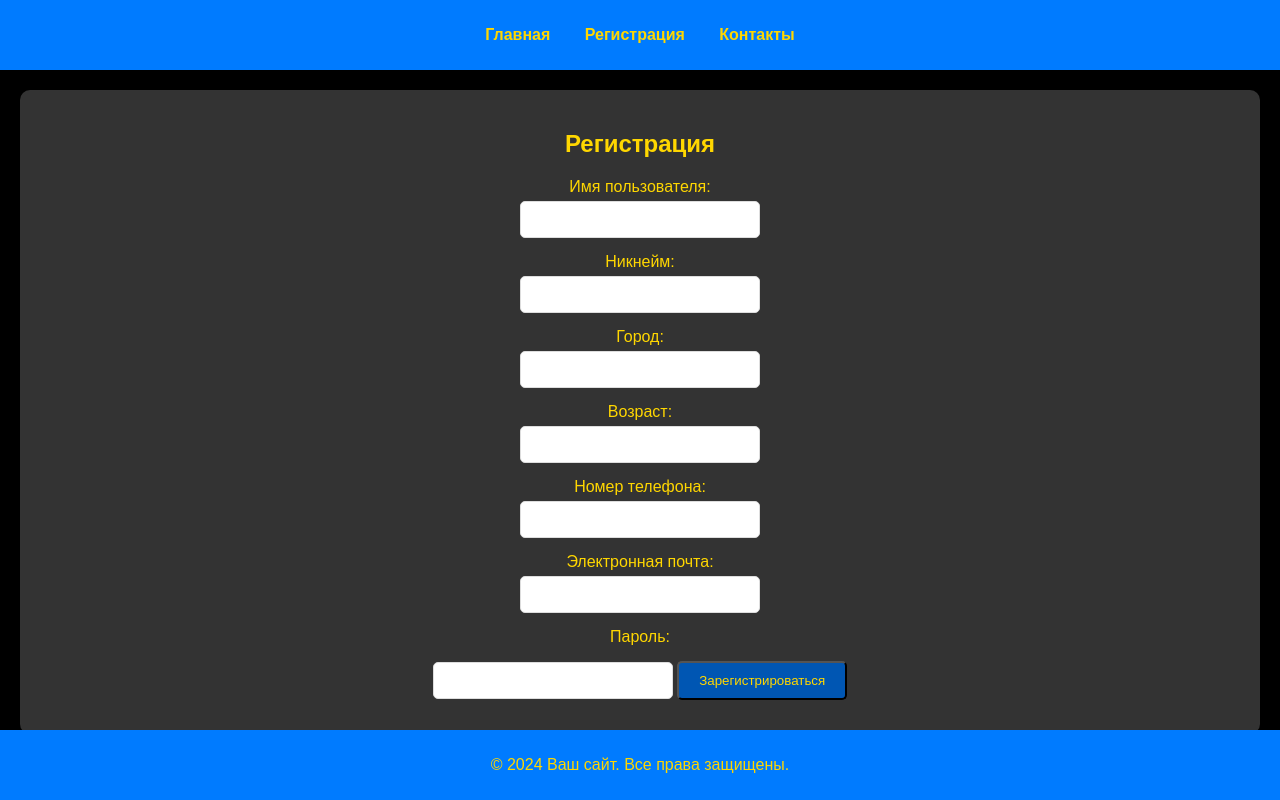
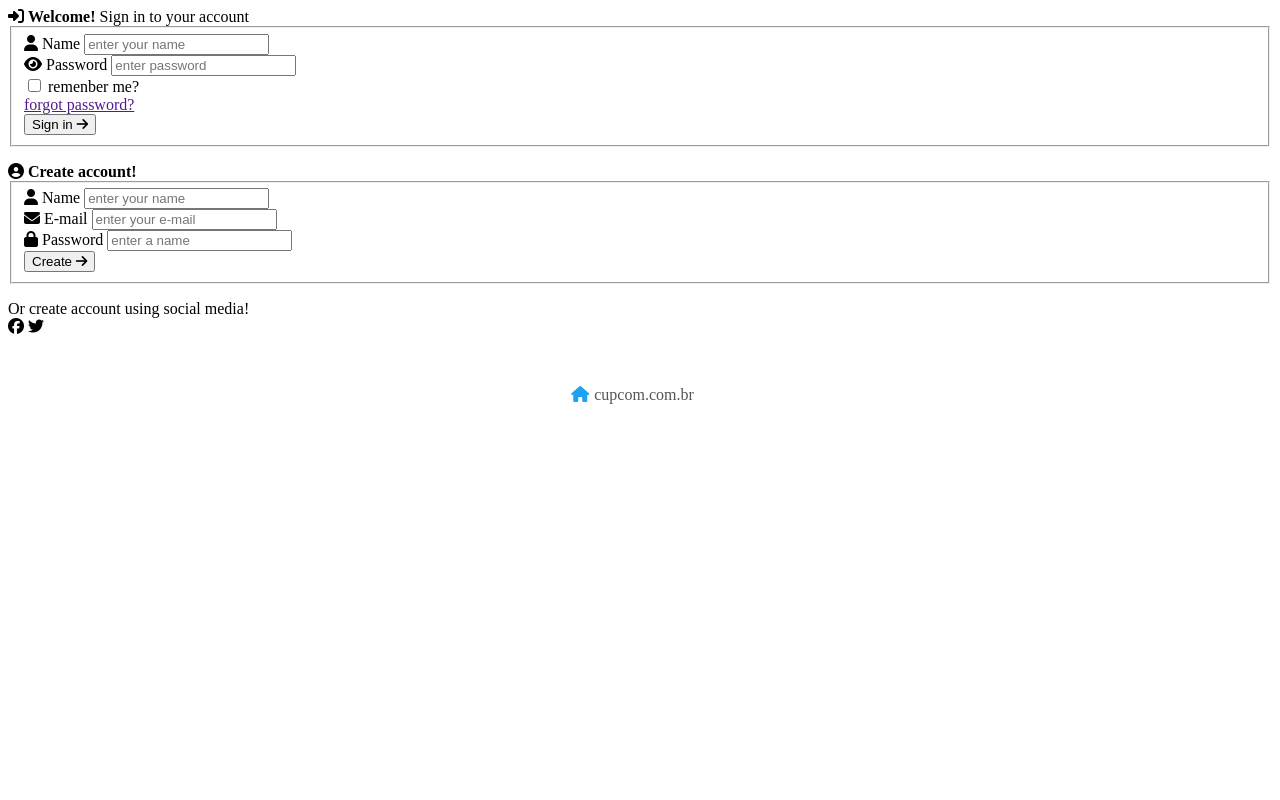
Before and after one commit to GrinevichEvgen/TODO, a Django app: page /account/register/ in a window 1280 px wide. Run offline with Django 4.2, Linux system fonts and the light colour scheme; some libraries are stand-ins or nearby versions.

Commit message:
add account

```diff
--- a/notes/forms.py
+++ b/notes/forms.py
@@ -1,8 +1,6 @@
 import re
 
 from django import forms
-from django.contrib.auth.forms import UserCreationForm
-from django.contrib.auth.models import User
 from django.core.exceptions import ValidationError
 
 
--- a/static/css/styles.css
+++ b/static/css/styles.css
@@ -1,90 +1,72 @@
-body {
-    font-family: 'Arial', sans-serif;
-    background-color: #000; /* Черный фон */
-    color: #ffd700; /* Золотой текст */
-    margin: 0;
-    padding: 0;
+.form-label {
+  color: #555;
+  font-size: 12px;
 }
 
-header {
-    background-color: #007bff;
-    padding: 10px 0;
+.form-password,
+.form-text {
+  border-radius: 2px;
+  border: 0;
+  height: 40px;
+  margin-bottom: 20px;
+  padding: 0 40px 0 10px;
+  width: 100%;
+  transition: 100ms all linear 0s;
+  background-size: 0 2px, 100% 1px;
+  background: #f1f1f1 linear-gradient(109.6deg, rgba(116, 18, 203, 1) 11.2%, rgba(230, 46, 131, 1) 91.2%) no-repeat 50% 100%, 50% 100%;
 }
 
-nav ul {
-    list-style-type: none;
-    padding: 0;
-    text-align: center;
+.form-password:focus,
+.form-text:focus {
+  background-size: 100% 2px, 100% 1px;
+  outline: none;
 }
 
-nav ul li {
-    display: inline;
-    margin: 0 15px;
+.register {
+  transform: scale(1.01);
+  background-image: linear-gradient(109.6deg, rgba(116, 18, 203, 1) 11.2%, rgba(230, 46, 131, 1) 91.2%);
 }
 
-nav ul li a {
-    color: #ffd700; /* Золотой текст */
-    text-decoration: none;
-    font-weight: bold;
+.register .fas,
+.register strong {
+  color: #fff;
 }
 
-main {
-    padding: 20px;
-    text-align: center;
+.register .form .form-label {
+  color: #fff;
 }
 
-.registration-section {
-    background-color: #333; /* Темный фон для секции */
-    padding: 20px;
-    border-radius: 10px;
-    margin-bottom: 20px;
-    position: relative;
+.register .form .form-row .fas {
+  color: #fff; /* Замените на фактическое значение цвета */
 }
 
-label {
-    display: block;
-    margin-bottom: 5px;
-    color: #ffd700; /* Золотой текст */
+.register .form .button-login {
+  margin-top: 20px;
 }
 
-input[type="text"],
-input[type="number"],
-input[type="tel"],
-input[type="email"],
-input[type="password"] {
-    width: 20%;
-    padding: 10px;
-    margin-bottom: 15px;
-    border: 1px solid #ddd;
-    border-radius: 5px;
-    box-sizing: border-box;
+.register .btn-login {
+  background: #fff;
+  color: #555;
 }
 
-.error-messages {
-    color: red;
-    margin-top: 10px;
+.register .btn-login .fas.fa-arrow-right {
+  color: #555;
 }
 
-.btn {
-    padding: 10px 20px;
-    background-color: #007bff;
-    color: #ffd700; /* Золотой текст */
-    text-decoration: none;
-    border-radius: 5px;
-    display: inline-block;
-    margin-top: 10px;
+.register .btn-login:hover {
+  background: #d5d7de;
 }
 
-.btn-primary {
-    background-color: #0056b3;
+.register .create-account {
+  color: #fff;
 }
 
-footer {
-    background-color: #007bff;
-    color: #ffd700; /* Золотой текст */
-    text-align: center;
-    padding: 10px 0;
-    position: fixed;
-    width: 100%;
-    bottom: 0;
+.register .social-media {
+  color: #fff;
+  font-size: 20px;
+  margin-top: 10px;
 }
+
+.register .social-media .fab {
+  margin: 0 3px;
+}
--- a/templates/notes/register.html
+++ b/templates/notes/register.html
@@ -1,65 +1,106 @@
-<!DOCTYPE html>
-<html lang="en">
-<head>
-    <meta charset="UTF-8">
-    <title>Регистрация</title>
-    {% load static %}
-    <link rel="stylesheet" href="{% static 'css/styles.css' %}">
-</head>
-<body>
-    <header>
-        <nav>
-            <ul>
-                <li><a href="{% url 'home' %}">Главная</a></li>
-                <li><a href="{% url 'register' %}">Регистрация</a></li>
-                <li><a href="#">Контакты</a></li>
-            </ul>
-        </nav>
-    </header>
-    <main>
-        <section class="registration-section">
-            <h1>Регистрация</h1>
-            <form method="post">
-                {% csrf_token %}
-                <label for="username">Имя пользователя:</label>
-                <input type="text" id="username" name="username" required>
+<!--
+Front-End Design (pure css)
+Ui Design
+www.cupcom.com.br
+-->
 
-                <label for="nickname">Никнейм:</label>
-                <input type="text" id="nickname" name="nickname" required>
+<link href="https://fonts.googleapis.com/css?family=Rubik&display=swap" rel="stylesheet">
+<script src="https://kit.fontawesome.com/af562a2a63.js" crossorigin="anonymous"></script>
 
-                <label for="city">Город:</label>
-                <input type="text" id="city" name="city" required>
+<main>
+  <section class="container">
+    <!-- login -->
+    <div class="login">
 
-                <label for="age">Возраст:</label>
-                <input type="number" id="age" name="age" required>
+      <i class="fas fa-sign-in-alt"></i>
+      <strong>Welcome!</strong>
+      <span>Sign in to your account</span>
 
-                <label for="phone">Номер телефона:</label>
-                <input type="tel" id="phone" name="phone" required>
+      <form>
+        <fieldset>
+          <div class="form">
+            <div class="form-row">
+              <i class="fas fa-user"></i>
+              <label class="form-label" for="input" >Name</label>
+                <label>
+                    <input type="text" class="form-text" placeholder="enter your name">
+                </label>
+            </div>
+            <div class="form-row">
+              <i class="fas fa-eye"></i>
+              <label class="form-label" for="input">Password</label>
+                <label>
+                    <input type="text" class="form-text" placeholder="enter password">
+                </label>
+            </div>
+            <div class="form-row bottom">
+              <div class="form-check">
+                <input type="checkbox" id="remenber" name="remenber" value="remenber">
+                <label for="remenber">remenber me?</label>
+              </div>
+              <a href="" class="forgot">forgot password?</a>
+            </div>
+            <div class="form-row button-login">
+              <button class="btn btn-login">Sign in <i class="fas fa-arrow-right"></i></button>
+            </div>
+          </div>
+        </fieldset>
+      </form>
+    </div>
 
-                <label for="email">Электронная почта:</label>
-                <input type="email" id="email" name="email" required>
+    <!-- register -->
+    <div class="register">
+      <i class="fas fa-user-circle"></i>
+      <strong>Create account!</strong>
+      <form>
+        <fieldset>
+          <div class="form">
+            <div class="form-row">
+              <i class="fas fa-user"></i>
+              <label class="form-label" for="input" >Name</label>
+                <label>
+                    <input type="text" class="form-text" placeholder="enter your name">
+                </label>
+            </div>
+            <div class="form-row">
+              <i class="fas fa-envelope"></i>
+              <label class="form-label" for="input">E-mail</label>
+                <label>
+                    <input type="text" class="form-text" placeholder="enter your e-mail">
+                </label>
+            </div>
+            <div class="form-row">
+              <i class="fas fa-lock"></i>
+              <label class="form-label" for="input">Password</label>
+                <label>
+                    <input type="text" class="form-text" placeholder="enter a name">
+                </label>
+            </div>
+            <div class="form-row button-login">
+              <button class="btn btn-login">Create <i class="fas fa-arrow-right"></i></button>
+            </div>
+          </div>
+        </fieldset>
+      </form>
 
-                <label for="password">Пароль:</label>
-                <input type="password" id="password" name="password" required>
+      <span class="create-account">Or create account using social media!</span>
 
-                <button type="submit" class="btn btn-primary">Зарегистрироваться</button>
-            </form>
-            {% if form.errors %}
-                <div class="error-messages">
-                    <p>Пожалуйста, исправьте следующие ошибки:</p>
-                    <ul>
-                        {% for field in form %}
-                            {% for error in field.errors %}
-                                <li>{{ error }}</li>
-                            {% endfor %}
-                        {% endfor %}
-                    </ul>
-                </div>
-            {% endif %}
-        </section>
-    </main>
-    <footer>
-        <p>© 2024 Ваш сайт. Все права защищены.</p>
-    </footer>
-</body>
-</html>
+      <div class="social-media">
+        <i class="fab fa-facebook"></i>
+        <i class="fab fa-twitter"></i>
+      </div>
+    </div>
+  </section>
+</main>
+
+   <div style="display: block; text-align: center; margin: 50px auto 0;">
+      <script src="https://apis.google.com/js/platform.js"></script>
+
+<div class="g-ytsubscribe" data-channelid="UCpXTlrDWlpN46PKieJ-FcPw" data-layout="full" data-count="hidden"></div>
+   </div>
+
+<div style="margin: 50px 0; display: flex; align-items: center; justify-content: center; width: 100%">
+
+    <a style="display: block; text-align:  center; color: #555; text-decoration: none; margin-right: 15px; " href="https://www.cupcom.com.br/" target="_blank"><i class="fas fa-home" style="color: #1da1f2; margin-right: 5px;"></i>cupcom.com.br</a>
+
+</div>
```
